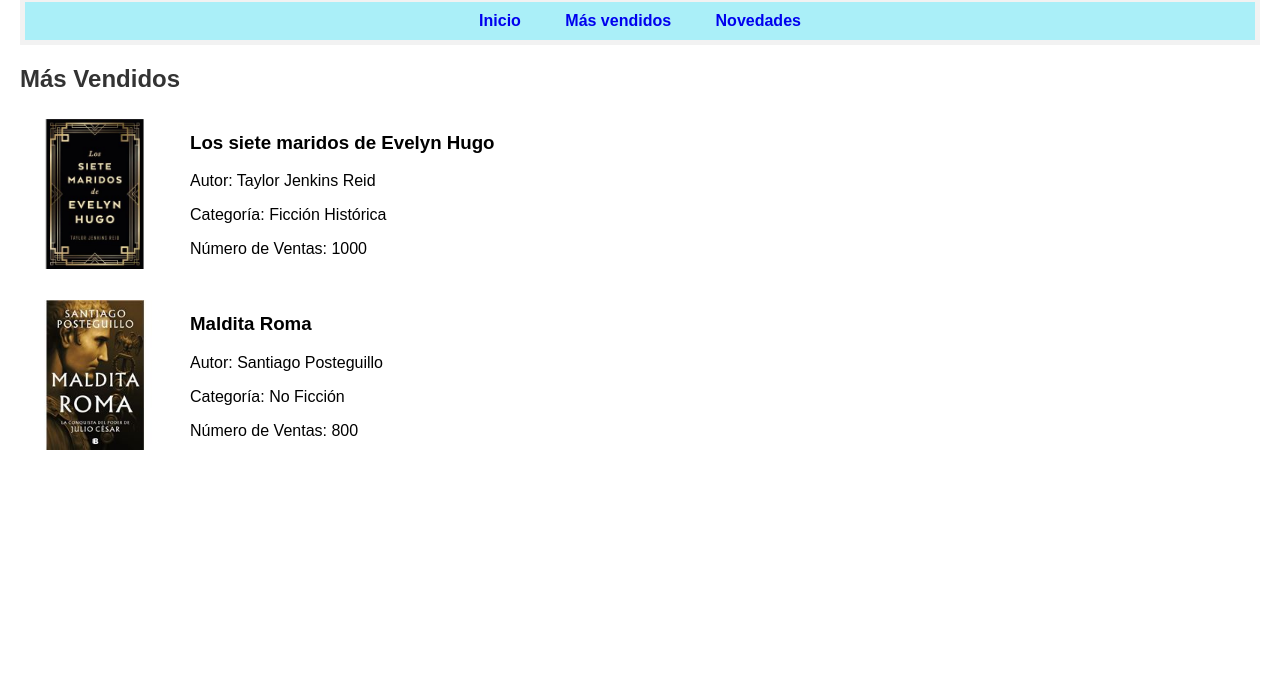
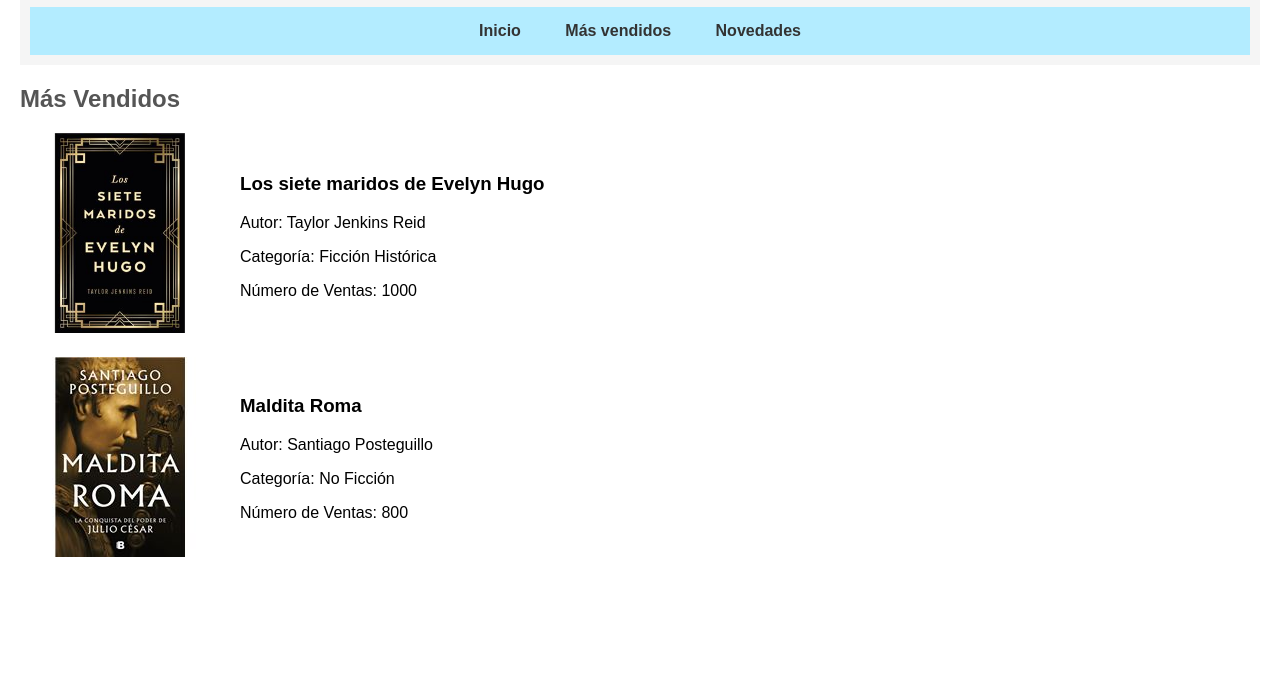
Before and after one commit to SYDAW/Tarea3, a plain HTML site: page vendidos.html in a window 1280 px wide. Shown: the part 103-800 px from the top of the page. Drawn offline with Linux system fonts and the light colour scheme.

Commit message:
reducir a una hoja de estilo

```diff
--- a/css/estilos.css
+++ b/css/estilos.css
@@ -5,13 +5,13 @@ body {
 
 header {
     text-align: center;
-    padding: 5px;
-    background-color: #f2f2f2;
+    padding: 10px;
+    background-color: #f5f5f5;
 }
 
 nav {
-    background-color: #aaeff8;
-    padding: 10px;
+    background-color: #b3ecff;
+    padding: 15px;
 }
 
 nav a {
@@ -19,42 +19,58 @@ nav a {
     margin: 10px;
     padding: 10px;
     font-weight: bold;
+    color: #333;
+    border-radius: 5px;
+    transition: background-color 0.3s ease-in-out;
 }
 
-nav a:hover{
-    background-color: rgb(233, 236, 236);
+nav a:hover {
+    background-color: #e9eced;
 }
 
-main {
+main,
+section,
+h2,
+ul,
+li {
     margin-top: 20px;
 }
 
 section {
-    margin-bottom: 20px;
+    margin-bottom: 30px;
 }
 
-section img {
-    width: 200px;
-    margin: 10px;
+img:hover {
+    transform: scale(1.2);
+    transition: transform 0.3s ease-in-out;
 }
 
-section img:hover {
-    transform: scale(1.2);
+h2 {
+    color: #555;
 }
 
-
-h2 {
-    color: #333;
-}
 ul {
     list-style-type: none;
     padding: 0;
 }
+
 li {
-    margin-bottom: 10px;
+    margin-bottom: 20px;
 }
+
 footer {
     text-align: center;
-    padding: 10px;
-    background-color: #f2f2f2;
+    padding: 15px;
+    background-color: #f5f5f5;
 }
+
+.book {
+    display: flex;
+    align-items: center;
+}
+
+.book img,
+a img {
+    max-width: 200px;
+    margin-right: 20px;
+}
--- a/vendidos.html
+++ b/vendidos.html
@@ -4,7 +4,7 @@
     <meta charset="UTF-8">
     <meta name="viewport" content="width=device-width, initial-scale=1.0">
     <title>Document</title>
-    <link rel="stylesheet" href="css/novedades.css">
+    <link rel="stylesheet" href="css/estilos.css">
 </head>
 <body>
     <header>
@@ -21,7 +21,7 @@
             <h2>Más Vendidos</h2>
             <ul>
                 <li class="book">
-                    <img src="img/img6.jpg" alt="Portada del Libro 1">
+                    <a href="https://encrypted-tbn1.gstatic.com/shopping?q=tbn:ANd9GcQxQ9qS8OR0TYg8pWgJ1S8Aohm5leSa223HpU3QmU1y5fgp0HZRnh20m_DS9Xb5PEO1IaBPJSv4FK_1M-g87cEDboWJl2bFG5FXXO-z4Y_CeRy_JWYyLNJ7bQ&usqp=CAc" target="_blank"><img src="img/img6.jpg" alt="Portada del Libro 1"></a>
                     <div>
                         <h3>Los siete maridos de Evelyn Hugo</h3>
                         <p>Autor: Taylor Jenkins Reid</p>
```
Also changed, not shown: novedades.html (+1 -1 lines).
